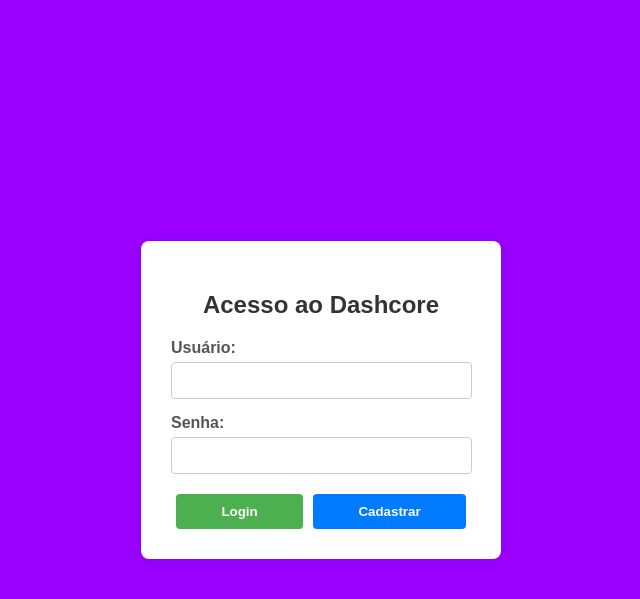
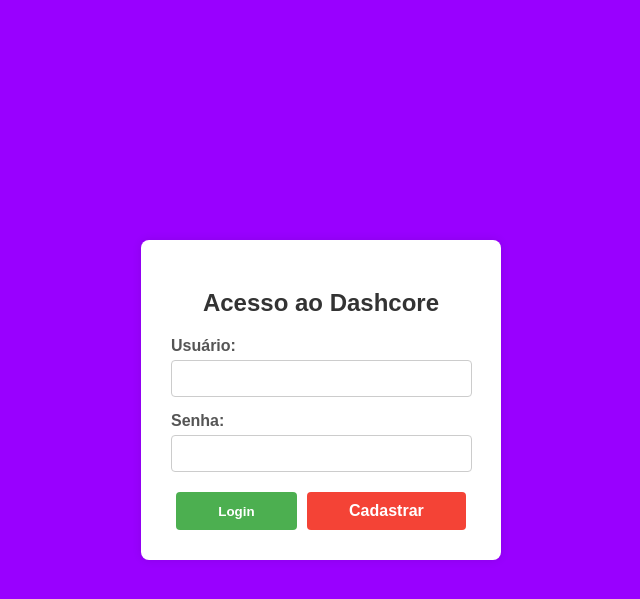
Before and after one commit to sa-desi-2025-2/vitoria_wanderson, a PHP site: page /vitoria_wanderson/public/pagina_login.php in a window 1280 px wide. Shown: the top 599 px of the page, without its empty margins (319-959 px from the left). Run offline with PHP 8.4, Linux system fonts and the light colour scheme.

Commit message:
conectando as páginas

```diff
--- a/app/gateway.php
+++ b/app/gateway.php
@@ -7,8 +7,6 @@ require_once __DIR__ . "/cadastrar.php";
 require_once __DIR__ . "/login.php";
 use App\Planilhas;
 
-
-
       session_start();
 
       $acao = $_REQUEST["acao"] ?? '';
@@ -16,9 +14,6 @@ use App\Planilhas;
       try {
 
          switch ($acao) {
-
-
-
 
             case 'entrar':
 
--- a/app/login.php
+++ b/app/login.php
@@ -32,8 +32,8 @@ class Login{
 
     public function logar(){
 
-        $this->login = $_POST["login"];
-        $this->senha = $_POST["senha"];
+        $this->login = $_POST['login'];
+        $this->senha = $_POST['senha'];
         $this->usuario = new Usuario();
         $resultado = $this->usuario->buscarPorLogin_usuario($this->login);
 
--- a/public/pagina_cadastro.php
+++ b/public/pagina_cadastro.php
@@ -96,7 +96,7 @@
 
         <div class="form-group">
             <label for="nome">Nome</label>
-            <input type="text" id="nome" name="nome" required>
+            <input type="text" id="nome" name="login" required>
         </div>
 
          <div class= "from-group">
--- a/public/pagina_login.php
+++ b/public/pagina_login.php
@@ -69,13 +69,24 @@
             margin: 0 5px;
         }
 
+        .button-group a {
+            padding: 10px 15px;
+            border: none;
+            border-radius: 4px;
+            cursor: pointer;
+            font-weight: bold;
+            flex-grow: 1;
+            margin: 0 5px;
+            text-decoration: none;
+        }
+
 
         .btn-login {
             background-color: #4CAF50;
             color: white;
         }
 
-        .btn-cancelar {
+        a {
             background-color: #f44336;
             color: white;
         }
@@ -90,23 +101,46 @@
 </head>
 <body>
 
+<?php session_start()?>
+
 <div class="login-container">
     <h2>Acesso ao Dashcore</h2>
-    <form action="#" method="POST">
+    <form action="<?= BASE_URL ?>/app/gateway.php?acao=entrar" method="post">
         <div class="input-group">
             <label for="username">Usuário:</label>
-            <input type="text" id="username" name="username" required>
+            <input type="text" id="username" name="login" required>
         </div>
         <div class="input-group">
             <label for="password">Senha:</label>
-            <input type="password" id="password" name="password" required>
+            <input type="password" id="password" name="senha" required>
         </div>
 
         <div class="button-group">
             <button type="submit" class="btn-login" onclick="alert('Usuário Logado com Sucesso!')">Login</button>
-            <button type="button" class="btn-cadastrar" onclick="alert('Redirecionando para a página de Cadastro...')">Cadastrar</button>
+            <a href="http://localhost:8080/vitoria_wanderson/public/pagina_cadastro.php">Cadastrar</a>
+
+        </div>
     </form>
 </div>
 
 </body>
 </html>
+
+<!-- <form action="<?= BASE_URL ?>/app/gateway.php?acao=entrar" method="post">
+    <div>
+        <h2>DashCore</h2>
+
+        <label>Login do usuário:</label>
+        <br>
+        <input type="text" placeholder="login" name="login" id="">
+        <br>
+        <label>Senha:</label>
+        <br>
+        <input type="password" placeholder="12345678" name="senha" id="">
+        <br>
+        <input type="submit" value="Fazer login">
+        <a href="http://localhost:8080/vitoria_wanderson/public/cadastro.php">Cadastrar</a>
+
+
+    </div>
+</form> -->
```
